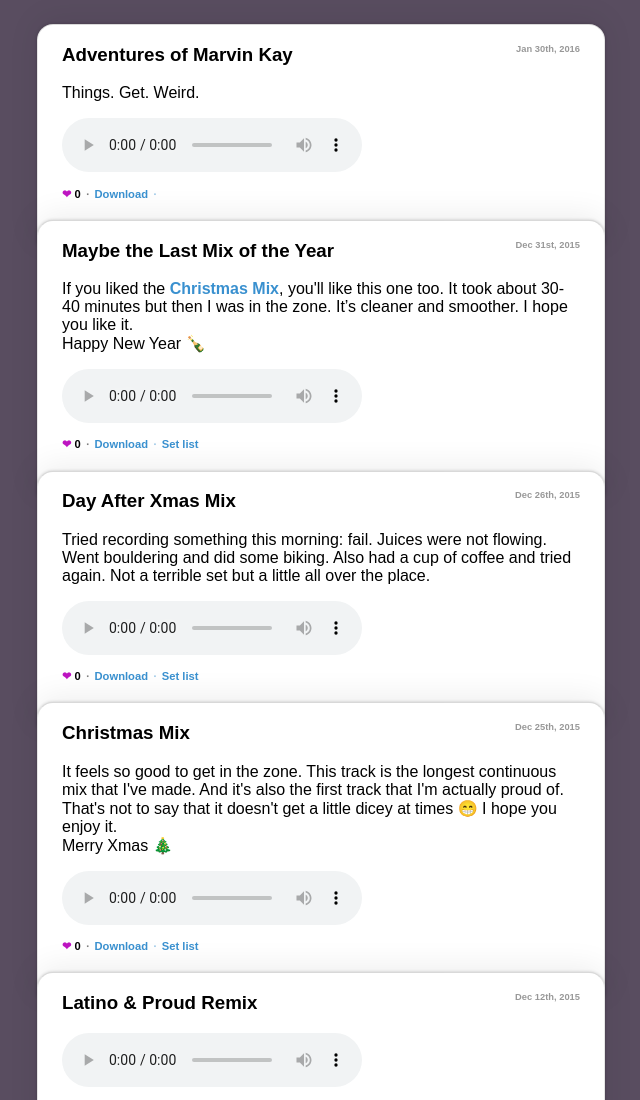
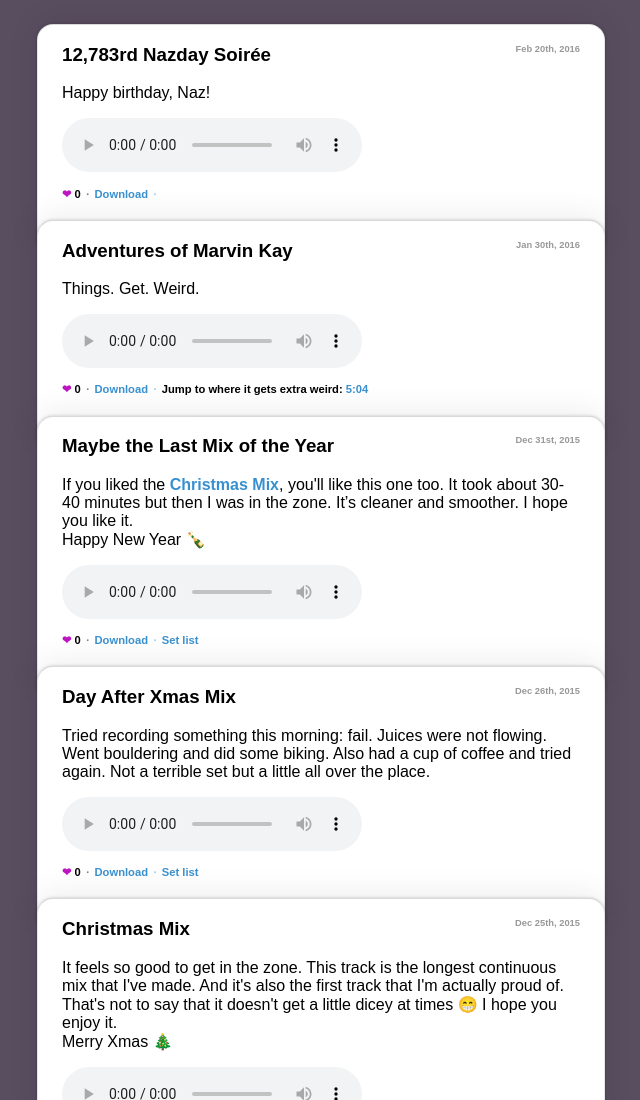
Before and after one commit to avand/avand-tunes, a plain HTML site: page public/index.html in a window 1280 px wide. Shown: the top 1100 px of the page, without its empty margins (319-959 px from the left). Drawn offline with nearby package versions, Linux system fonts and the light colour scheme; a script that the page names is missing.

Commit message:
Mix 9: 12,783rd Nazday Soirèe

```diff
--- a/public/index.html
+++ b/public/index.html
@@ -13,6 +13,24 @@
     <meta name="viewport" content="initial-scale=1">
   </head>
   <body>
+    <div class="track" id="mix-9" data-mix-id="9" data-play-count="0" data-like-count="0">
+      <h3>12,783rd Nazday Soirée <span class="track-release">Feb 20th, 2016</span></h3>
+
+      <p>
+        Happy birthday, Naz!
+      </p>
+
+      <audio preload="metadata" controls>
+        <source src="http://cloud.avandamiri.com/410b3J1A1H1f/12,783rd%20Nazday%20Soire%CC%81e.mp3" type="audio/mpeg">
+      </audio>
+
+      <p class="track-details">
+        <span class="track-like-count middot">0</span>
+        <span class="track-play-count middot"></span>
+        <a href="http://cloud.avandamiri.com/410b3J1A1H1f/12,783rd%20Nazday%20Soire%CC%81e.mp3" download class="middot">Download</a>
+      </p>
+    </div>
+
     <div class="track" id="mix-8" data-mix-id="8" data-play-count="0" data-like-count="0">
       <h3>Adventures of Marvin Kay <span class="track-release">Jan 30th, 2016</span></h3>
 
@@ -28,6 +46,8 @@
         <span class="track-like-count middot">0</span>
         <span class="track-play-count middot"></span>
         <a href="http://cloud.avandamiri.com/2k3x1L2k0S2G/The%20Adventures%20of%20Marvin%20Gaye.mp3" download class="middot">Download</a>
+        Jump to where it gets extra weird:
+        <a href="#" class="jump-link" data-seconds="304">5:04</a>
       </p>
     </div>
 
```
